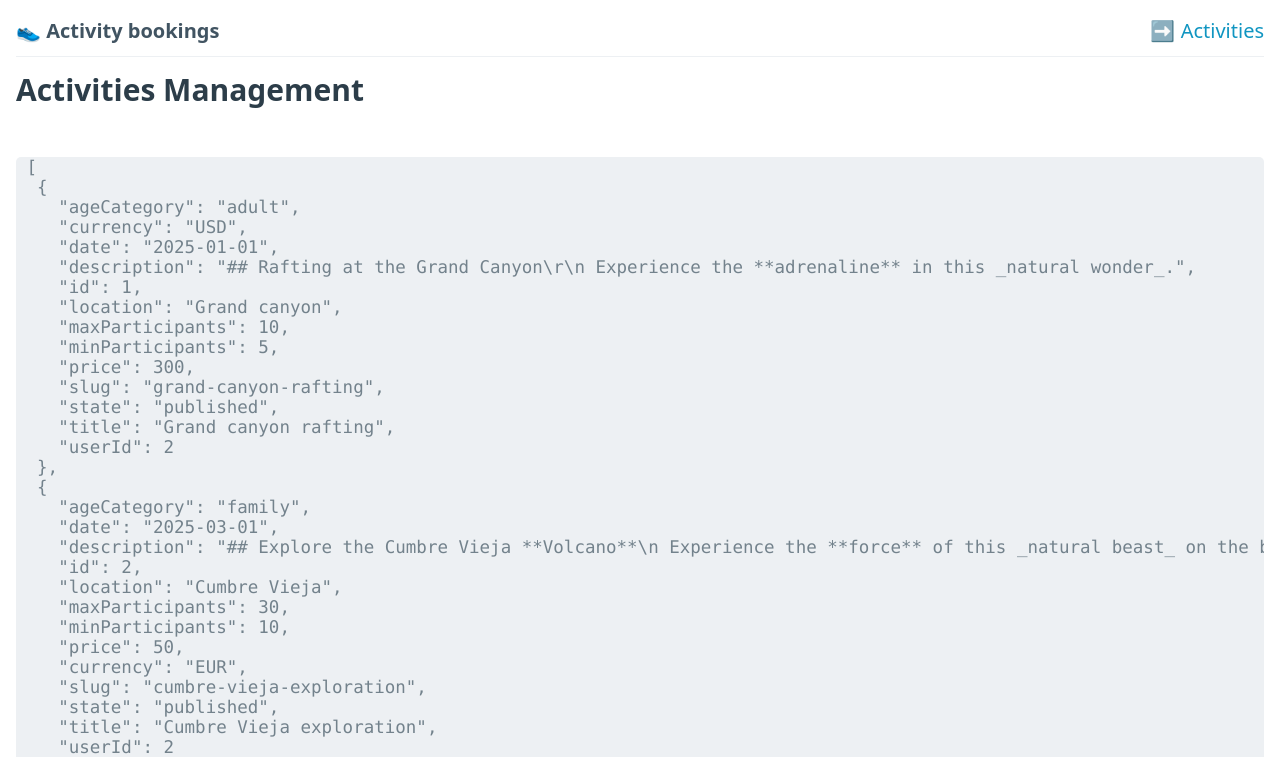
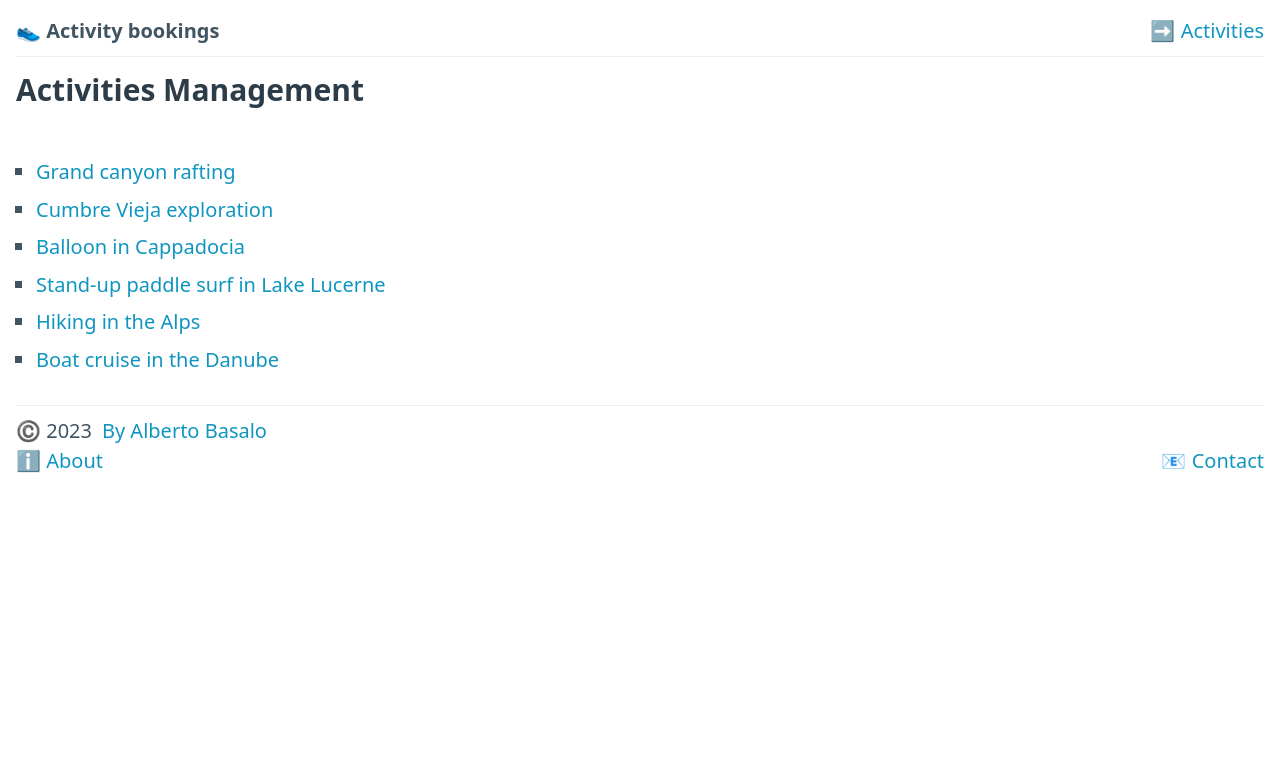
Before and after one commit to TrainingITCourses/minsait-ng_dev-23_04, an Angular app: page /activities in a window 1280 px wide. Shown: the top 757 px of the page. Built offline with nearby package versions, Linux system fonts and the light colour scheme.

Commit message:
feat: link to activity

```diff
--- a/src/app/activities/activities.component.html
+++ b/src/app/activities/activities.component.html
@@ -1,2 +1,8 @@
 <h3>Activities Management</h3>
-<pre> {{ activities | json }} </pre>
+<ul>
+  <li *ngFor="let activity of activities">
+    <a [routerLink]="activity.slug">
+      {{ activity.title }}
+    </a>
+  </li>
+</ul>
```
